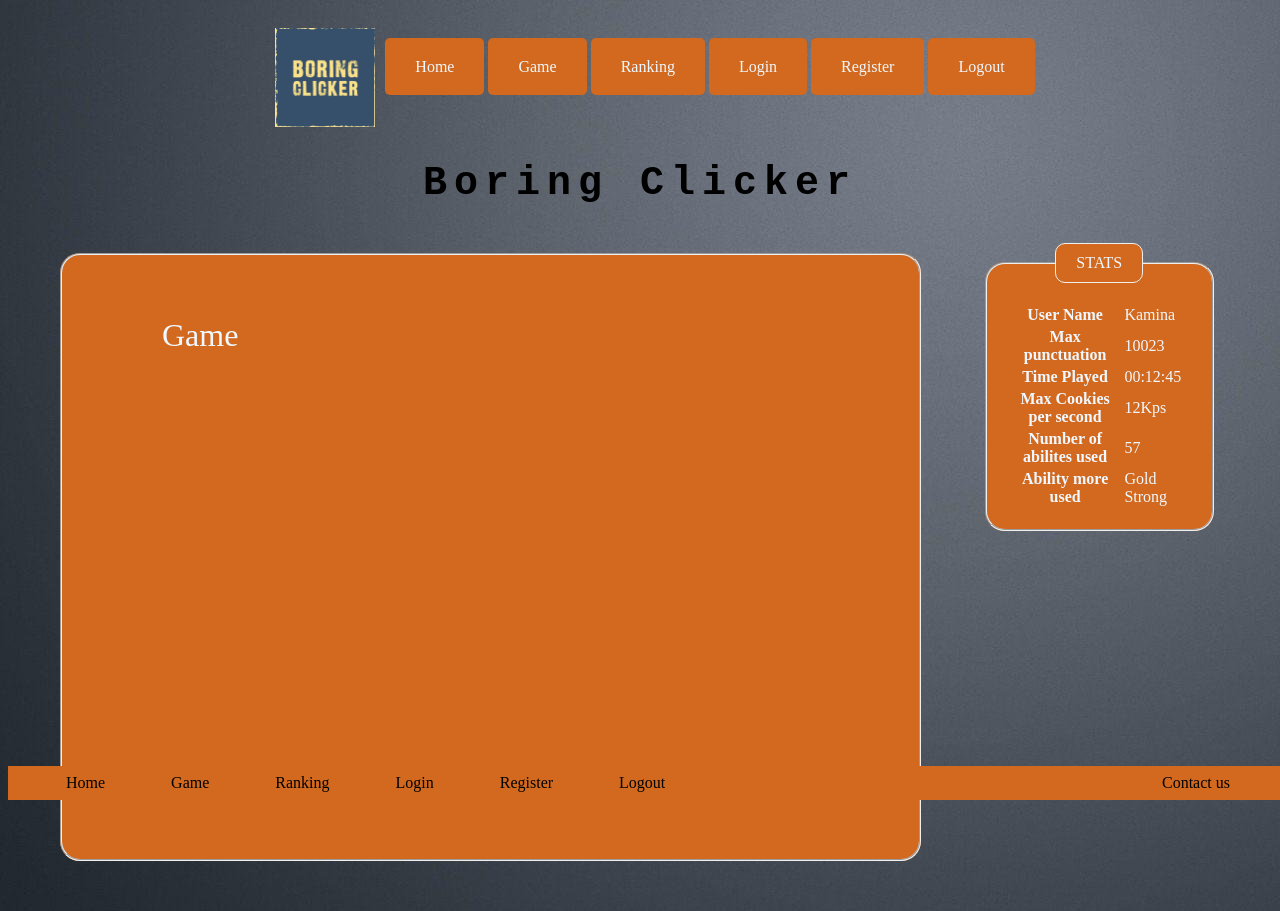
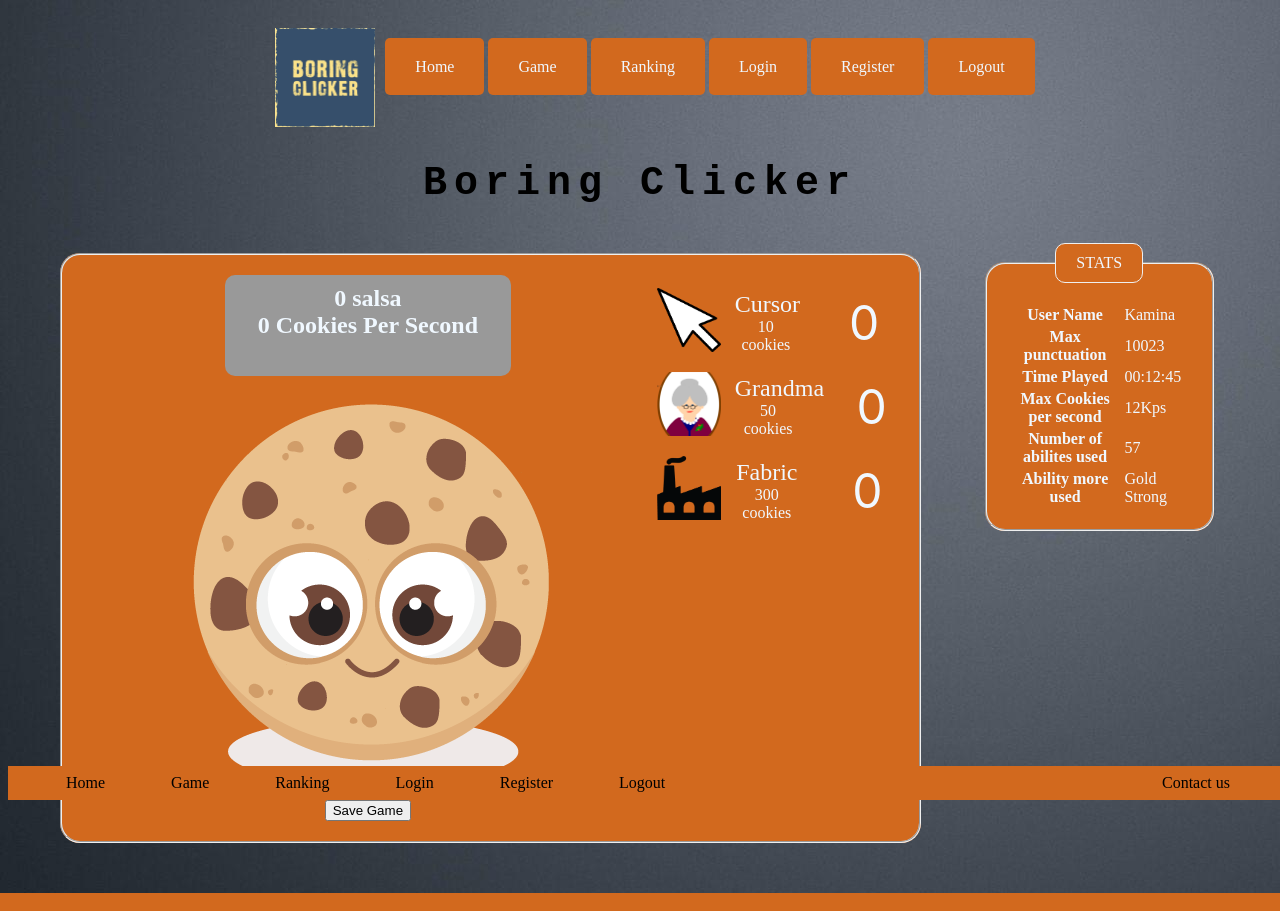
Before and after one commit to kamina95/WebGame, a PHP site: page /game.php in a window 1280 px wide. Run offline with PHP 8.4, Linux system fonts and the light colour scheme.

Commit message:
save game

```diff
--- a/common.php
+++ b/common.php
@@ -19,7 +19,7 @@ function outputBannerNavigation($pageName){
     $linkNames = array("Home", "Game", "Ranking", "Login","Register", "Logout");
     $linkAddresses = array("index.php", "game.php", "ranking.php", "login.php","register.php", "logout.php");
     //adding the Logo
-    echo '<a id = "navImg" href = "index.php" > <img src ="img/Icon.png"/></a>';
+    echo '<a class = "navImg" href = "index.php" > <img src ="img/Icon.png"/></a>';
     //Output navigation
     echo '<div class = "navBar">';
     //for loop for the navigation
--- a/css/styles.css
+++ b/css/styles.css
@@ -52,6 +52,27 @@ img {
     max-height: 130px;
     padding-left: 30px;
     margin-top: 20px;
+}
+
+#cookieImg {
+    width: 400px;
+    height: 400px;
+    max-width: 400px;
+    max-height: 400px;
+}
+
+.cookieContainer img {
+    position: relative;
+    transition: all .2s ease-in-out;
+    padding: 0;
+}
+
+.cookieContainer img:hover {
+    transform: scale(1.07);
+}
+
+.cookieContainer img:active {
+    transform: scale(0.98);
 }
 
 
@@ -191,6 +212,67 @@ a.button2:hover {
     width: 70%;
     margin: 40px;
     margin-top: 10px;
+}
+
+
+/*Game Screan*/
+
+#gameLeft {
+    float: left;
+    width: 70%;
+}
+
+#gameRight {
+    float: right;
+    width: 30%;
+}
+
+.scoreContainer {
+    background-color: #999;
+    width: 50%;
+    padding: 10px;
+    border-radius: 10px;
+    font-size: 24px;
+    font-weight: bold;
+}
+
+.shopButton {
+    transition: all .2s ease-in-out;
+    border-radius: 10px;
+    width: 100%;
+    margin: 10px 0px 10px 0px;
+}
+
+.shopButton #imgShop {
+    width: 25%;
+}
+
+.shopButton img {
+    height: 64px;
+    width: 64px;
+    padding: 0;
+    margin: 0;
+}
+
+.shopButton #nameAndCost p {
+    margin: 0px;
+    width: 60%;
+    padding: 0;
+    padding-left: 10px;
+    text-align: center;
+}
+
+.shopButton #amount {
+    font-size: 48px;
+    font-family: -apple-system, BlinkMacSystemFont, 'Segoe UI', Roboto, Oxygen, Ubuntu, Cantarell, 'Open Sans', 'Helvetica Neue', sans-serif;
+}
+
+.shopButton #nameAndCost p:first-of-type {
+    font-size: 24px;
+}
+
+.unselectable {
+    user-select: none;
 }
 
 
--- a/game.php
+++ b/game.php
@@ -13,7 +13,52 @@
 <div class="gamePage">
     <div class="gameLayaout">
         <fieldset>
-            <p class ="provisional">Game</p>
+            <div id = "gameLeft">
+                <center>
+                <div class = "scoreContainer unselectable">
+                    <span id ="score">0 </span>  salsa<br>
+                    <span id ="scorePerSecond">0  </span>  Cookies Per Second<br>
+                    <br>
+                </div>
+                <div class = "cookieContainer unselectable">
+                    <img id ="cookieImg" src="img/cookieImg.png" alt="" onclick="addToScore(clickingPower)">
+                </div>
+                <button onclick = "saveGame()">Save Game</button>
+                </center>
+            </div>
+            <div id ="gameRight">
+
+            <table class ="shopButton unselectable" onclick ="buyCursor()">
+                <tr>
+                    <td id = imgShop> <img src="img/cursor.png" alt=""></td>
+                    <td id ="nameAndCost">
+                        <p>Cursor</p>
+                        <p><span id ="cursorCost">10</span> cookies</p>
+                    </td>
+                    <td id ="amount"><span id = "cursors">0</span></td>
+                </tr>
+            </table>
+            <table class ="shopButton unselectable" onclick ="buyGrandma()">
+                <tr>
+                    <td id = imgShop> <img src="img/grandma.png" alt=""></td>
+                    <td id ="nameAndCost">
+                        <p>Grandma</p>
+                        <p><span id ="grandmaCost">50</span> cookies</p>
+                    </td>
+                    <td id ="amount"><span id = "grandmas">0</span></td>
+                </tr>
+            </table>
+            <table class ="shopButton unselectable" onclick ="buyFabric()">
+                <tr>
+                    <td id = imgShop> <img src="img/fabric.png" alt=""></td>
+                    <td id ="nameAndCost">
+                        <p>Fabric</p>
+                        <p><span id ="fabricCost">300</span> cookies</p>
+                    </td>
+                    <td id ="amount"><span id = "fabrics">0</span></td>
+                </tr>
+            </table>
+            </div>
         </fieldset>
     </div>
 
@@ -54,6 +99,9 @@
 
     </div>
 </div>
+
+
+<script src = "js/game.js"></script>
 <?php
     //Output the footer
     outputFooter();
```
Also changed, not shown: register.php (+30 -8 lines), img/cookieImg.png (added), img/cursor.png (added), img/fabric.png (added), img/grandma.png (added).
